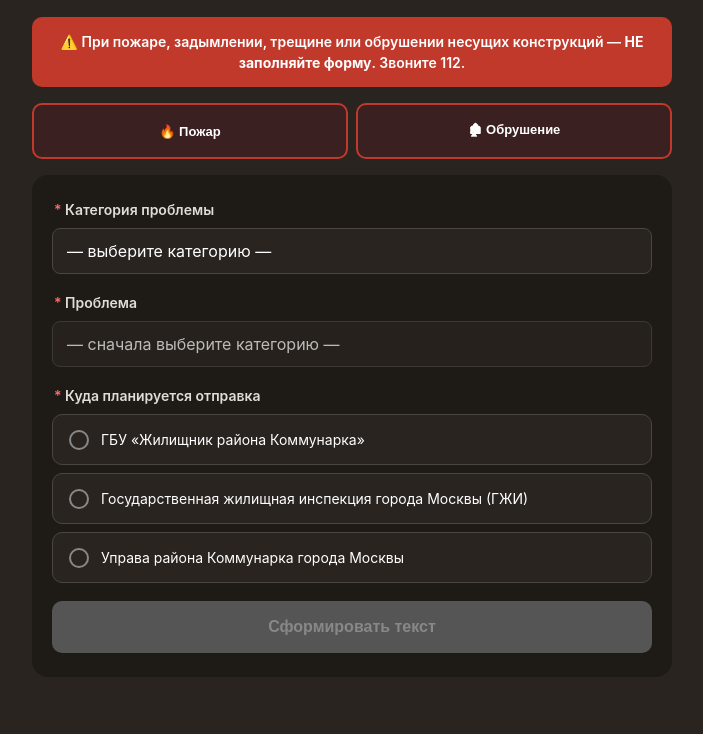
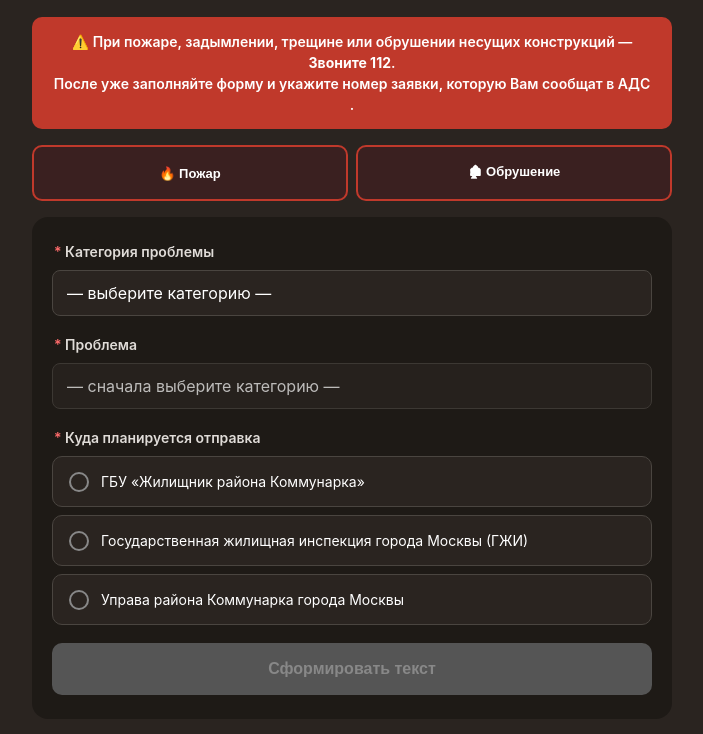
Before and after one commit to mkd-help/fitarevskaya-form, a plain HTML site: page index.html in a window 1280 px wide. Shown: the part 134-868 px from the top of the page, without its empty margins (288-991 px from the left). Before the commit the page ends 843 px from the top, so only its background shows below. Drawn offline with Linux system fonts and the light colour scheme.

Commit message:
Update index.html

```diff
--- a/index.html
+++ b/index.html
@@ -78,7 +78,7 @@ input.error,select.error{border-color:#ff6b6b;background:#3a2020}
   </div>
 
   <div class="emergency-banner">
-    ⚠️ При пожаре, задымлении, трещине или обрушении несущих конструкций — <b>НЕ заполняйте форму</b>. Звоните 112.
+    ⚠️ При пожаре, задымлении, трещине или обрушении несущих конструкций — <b>Звоните 112</b>. <p>После уже заполняйте форму и укажите номер заявки, которую Вам сообщат в АДС</p> .
   </div>
   <div class="emergency-buttons">
     <button class="emergency-btn" onclick="showEmergency()">🔥 Пожар</button>
```
